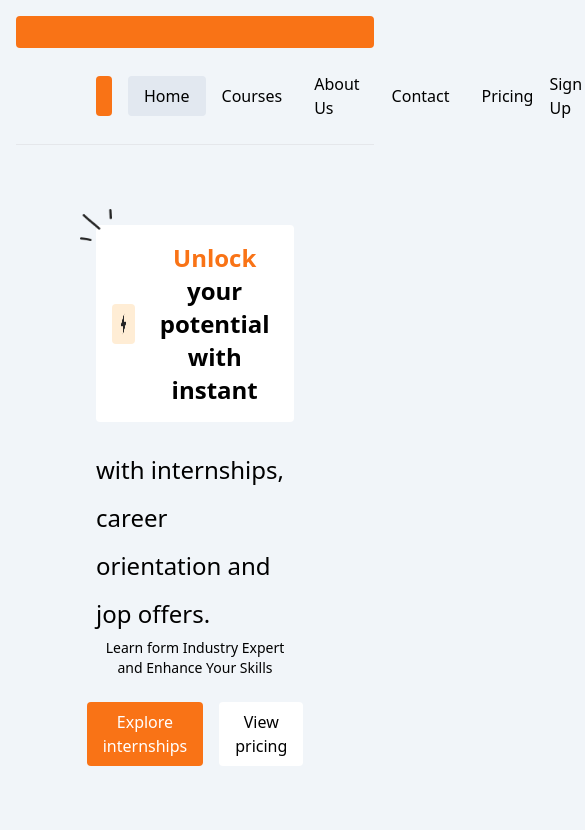
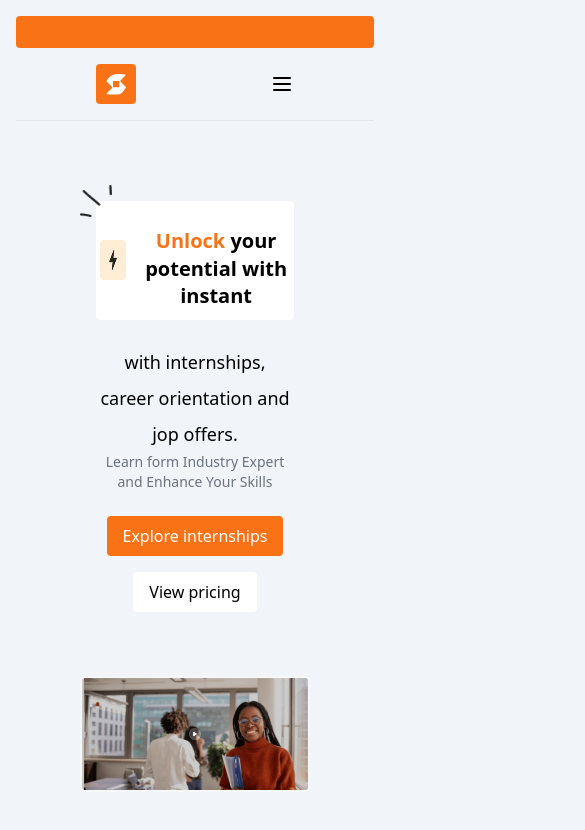
Before and after one commit to Danielkombou/dev-space, a React (Vite) app in the folder E-learning/: page / in a window 390 px wide. Shown: the top 830 px of the page, 585 px wide, since content can reach past the window. Built offline with nearby package versions, Linux system fonts and the light colour scheme.

Commit message:
Navbar responsive

```diff
--- a/E-learning/package.json
+++ b/E-learning/package.json
@@ -11,6 +11,7 @@
   },
   "dependencies": {
     "lucide-react": "^0.456.0",
+    "motion": "^12.0.6",
     "react": "^18.3.1",
     "react-dom": "^18.3.1",
     "react-router-dom": "^6.28.0"
--- a/E-learning/src/components/Footer/Footer.jsx
+++ b/E-learning/src/components/Footer/Footer.jsx
@@ -38,13 +38,13 @@ const FooterBottom = () => {
 
 function Footer() {
   return (
-    <footer className="bg-white py-10 md:px-20">
+    <footer className="bg-white py-5 md:py-10 px-10 md:px-20">
       <div>
-        <div className="flex justify-between py-4 pb-10">
+        <div className="flex justify-between flex-col gap-8 md:flex-row py-4 pb-10">
           <div className=" flex flex-1">
             <Branding />
           </div>
-          <div className="flex flex-1 justify-between gap-4 ">
+          <div className="flex flex-1 flex-col md:flex-row justify-between gap-4 ">
             <FooterLinks title="Home" links={homLinks} />
             <FooterLinks title="About Us" links={aboutLinks} />
             <SocialProfiles profiles={socialProfiles} />
--- a/E-learning/src/components/Footer/SocialProfiles.jsx
+++ b/E-learning/src/components/Footer/SocialProfiles.jsx
@@ -6,11 +6,11 @@ const SocialProfiles = ({ profiles }) => {
     return (
         <div>
             <h3 className='font-semibold mb-4'>Social Profiles</h3>
-            <div className='flex items-center gap-4 '>
+            <div className='flex items-center gap-2 '>
                 {profiles.map((profile, index) => (
                     <a
                         key={index}
-                        className="bg-slate-100 p-2 rounded"
+                        className="bg-slate-100 p-1.5 rounded-md"
                         aria-label={profile.label}
                         href={profile.href}
                     >
--- a/E-learning/src/components/Home/Faqs.jsx
+++ b/E-learning/src/components/Home/Faqs.jsx
@@ -108,7 +108,7 @@ function Faqs() {
   };
 
   return (
-    <div className="bg-white flex flex-col md:flex-row gap-2 px-8 py-14 mb-10">
+    <div className="bg-white flex flex-col md:flex-row gap-2 px-8 py-14 mb-20">
       <FaqHearder />
 
       <div className="grid grid-cols-1 gap-4 flex-2 ">
--- a/E-learning/src/components/Home/Home.jsx
+++ b/E-learning/src/components/Home/Home.jsx
@@ -19,31 +19,31 @@ function BenefitContent() {
 
 const BenefitSection = () => {
   return (
-    <div className="space-y-6">
+    <div className="space-y-6 ">
       {/* Main title section */}
-      <div className="relative flex items-center bg-white p-4 rounded justify-center">
+      <div className="relative flex items-center lg:w-[700px] bg-white py-2.5 px-1 rounded justify-center">
         <div className="absolute -top-4 -left-4">
           <img src={lines} className="w-8 h-8" />
         </div>
         <span className="p-2 bg-orange-100 rounded">
           <img src={thunder} className="w-6 h-6" />
         </span>
-        <h1 className="text-2xl md:text-3xl lg:text-4xl font-bold ml-4 text-center md:text-left leading-snug">
+        <h1 className="text-xl md:text-2xl lg:text-3xl font-semibold ml-4 text-center md:text-left leading-snug mt-4 md:mt-0">
           <span className="text-orange-500">Unlock</span> your potential with
           instant
         </h1>
       </div>
       {/* Subtitle section */}
-      <div className="flex flex-col items-center">
-        <p className="leading-loose text-2xl ">
+      <div className="flex flex-col items-center text-center">
+        <p className="leading-loose text-lg md:text-xl lg:text-2xl">
           with internships, career orientation and jop offers.
         </p>
-        <p className="text-sm text-center">
+        <p className="text-sm md:text-base lg:text-lg text-gray-500">
           Learn form Industry Expert and Enhance Your Skills
         </p>
       </div>
       {/* Action button */}
-      <div className="flex justify-center items-center mt-4 gap-4">
+      <div className="flex flex-col md:flex-row justify-center items-center mt-4 gap-4">
         <button className="bg-orange-500 text-white py-2 px-4 rounded">
           Explore internships
         </button>
--- a/E-learning/src/components/Navbar.jsx
+++ b/E-learning/src/components/Navbar.jsx
@@ -1,19 +1,13 @@
-import React from "react";
+import React, { useState } from "react";
 import { Link, useLocation } from "react-router-dom";
 import { navLinks } from "./index.js";
-import logo from "../assets/logo.png"
+import logo from "../assets/logo.svg";
+import { Menu, X } from "lucide-react";
 
-function Navbar() {
+const NavbarRoutes = () => {
   const { pathname } = useLocation();
-
   return (
-    <div className="sticky z-[999] top-0 p-4 bg-slate-100">
-      <header className="p-4 bg-orange-500 rounded" />
-      <div className="flex py-4 items-center justify-between px-20 ">
-        <div className="flex items-center ">
-          <Link to="/" className="p-2 bg-orange-500 rounded mr-4">
-           <img src={logo} alt="Logo" className="w-6 h-6" />
-          </Link>
+    <div className="hidden lg:flex items-center ">
           {navLinks.map((item) => {
             const isActive = pathname === item.path;
 
@@ -21,19 +15,94 @@ function Navbar() {
               <Link
                 key={item.name}
                 to={item.path}
-                className={`rounded py-2 px-4 ${isActive ? "bg-slate-200" : "hover:bg-slate-100"}`}
+                className={`rounded py-2 px-4 ${
+                  isActive ? "bg-slate-200" : "hover:bg-slate-100"
+                }`}
               >
                 {item.name}
               </Link>
             );
           })}
         </div>
-        <div className="space-x-4">
+  )
+}
+
+function Navbar() {
+  const [isOpen, setIsOpen] = useState(false);
+
+  const toggleMenu = () => {
+    setIsOpen(!isOpen);
+  };
+
+  return (
+    <div className="sticky z-[999] top-0 p-4 bg-slate-100">
+      <header className="p-4 bg-orange-500 rounded" />
+      {/* destop navbar */}
+      <div className="flex py-4 items-center justify-between px-20 ">
+        {/* logo */}
+        <Link to="/" className="p-2 bg-orange-500 rounded mr-4">
+          <img src={logo} alt="Logo" className="w-6 h-6" />
+        </Link>
+        {/* nav links */}
+        <div>
+          <NavbarRoutes />
+        </div>
+        <div className="hidden lg:block space-x-4">
           <Link>Sign Up</Link>
           <Link className="px-4 py-2 bg-orange-500 rounded-md text-white">
             Login
           </Link>
         </div>
+        {/* mobile nav button */}
+        <button onClick={toggleMenu} className="lg:hidden z-[999]">
+          {isOpen ? null : <Menu />}
+        </button>
+        {/* mobile navbar */}
+        <div
+        className={`fixed inset-0 z-[998] bg-black/70 transition-transform duration-300 ${
+          isOpen ? "translate-x-0" : "-translate-x-full"
+        }`}
+      >
+        <div className="relative w-2/3 bg-white h-full p-6 shadow-md">
+          {/* Close Button */}
+          <button
+            onClick={toggleMenu}
+            className="absolute top-4 right-4 text-gray-600 hover:text-gray-900"
+          >
+            <X className="w-6 h-6" />
+          </button>
+
+          {/* Mobile Links */}
+          <nav className="flex flex-col space-y-6 mt-12">
+            {navLinks.map((item) => (
+              <Link
+                key={item.name}
+                to={item.path}
+                onClick={toggleMenu}
+                className="text-gray-700 text-lg font-medium hover:text-orange-500"
+              >
+                {item.name}
+              </Link>
+            ))}
+
+            {/* Action Buttons */}
+            <Link
+              to="/signup"
+              onClick={toggleMenu}
+              className="block py-2 px-4 text-center bg-orange-500 text-white rounded-md hover:bg-orange-600"
+            >
+              Sign Up
+            </Link>
+            <Link
+              to="/login"
+              onClick={toggleMenu}
+              className="block py-2 px-4 text-center border border-orange-500 text-orange-500 rounded-md hover:bg-orange-500 hover:text-white"
+            >
+              Login
+            </Link>
+          </nav>
+        </div>
+      </div>
       </div>
       <hr />
     </div>
```
Also changed, not shown: 1 other file (tests, documents, lock files or other folders).
